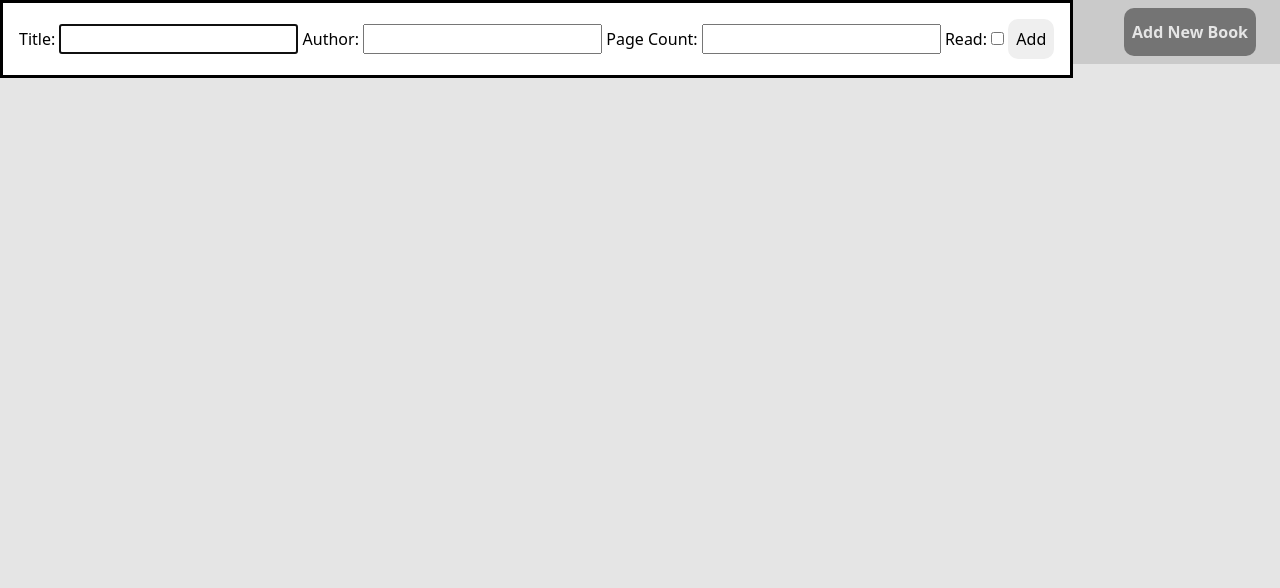
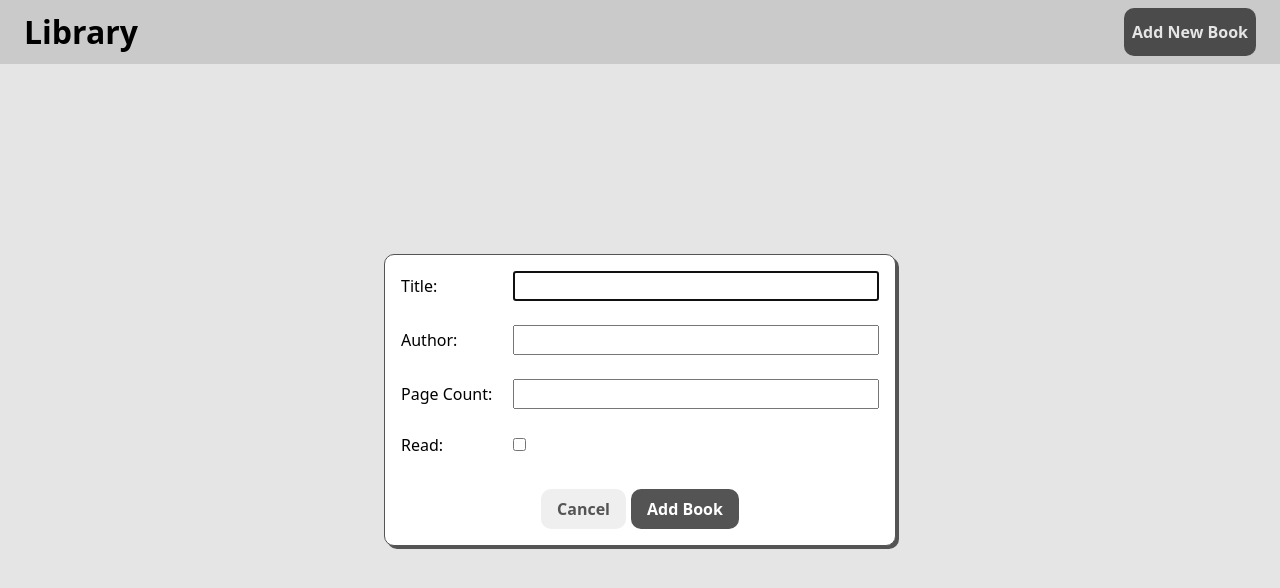
Before and after one commit to ajcur/odin-library, a plain HTML site: page index.html in a window 1280 px wide. Both pictures are taken after a click on the button "Add New Book". Drawn offline with Linux system fonts and the light colour scheme.

Commit message:
Move delete & read toggle functions to prototype, style dialog box

```diff
--- a/index.html
+++ b/index.html
@@ -14,23 +14,19 @@
     </header>
     <dialog class="new-book-window">
         <form method="dialog">
-            <label for="title">
-                Title:
+            <div class="inputs">
+                <label for="title">Title:</label>
                 <input type="text" id="title" name="title" required>
-            </label>
-            <label for="author">
-                Author:
+                <label for="author">Author:</label>
                 <input type="text" id="author" name="author" required>
-            </label>
-            <label for="pagecount">
-                Page Count:
+                <label for="pagecount">Page Count:</label>
                 <input type="number" id="pagecount" name="pagecount" required>
-            </label>
-            <label for="read">
-                Read:
+                <label for="read">Read:</label>
                 <input type="checkbox" id="read" name="read">
-            </label>
-            <button type="submit" class="add-button">Add</button>
+            </div>
+            <div class="buttons">
+                <button type="button" class="cancel-button" value="cancel">Cancel</button>
+                <button type="submit" class="add-button">Add Book</button>
         </form>
     </dialog>
     <div class="bookshelf-box"></div>
--- a/javascript.js
+++ b/javascript.js
@@ -17,29 +17,29 @@ function Book(id, title, author, pagecount, read) {
     this.read = read;
 }
 
+Book.prototype.switchReadStatus = function() {
+    if (this.read) {
+        this.read = false;
+    } else this.read = true;
+}
+
+Book.prototype.deleteBook = function() {
+    i = myLibrary.indexOf(this);
+    myLibrary = myLibrary.filter((item) => {
+        return myLibrary.indexOf(item) != i;
+    })
+    updateBookDisplays();
+}
+
 function addBookToLibrary(id, title, author, pagecount, read) {
     let newBook = new Book(id, title, author, pagecount, read);
     myLibrary.push(newBook);
     updateBookDisplays();
 }
 
-function deleteBook(book) {
-    i = myLibrary.indexOf(book);
-    myLibrary = myLibrary.filter((item) => {
-        return myLibrary.indexOf(item) != i;
-    })
-    updateBookDisplays();
-}
-
 function updateBookDisplays() {
     bookshelfBox.replaceChildren();
     myLibrary.forEach(addBookDisplay);
-}
-
-function switchReadStatus(book) {
-    if (book.read) {
-        book.read = false;
-    } else book.read = true;
 }
 
 function displayReadStatus(book, readDisplay, markReadButton) {
@@ -96,11 +96,11 @@ function addBookDisplay(book) {
     displayReadStatus(book, readDisplay, markReadButton);
 
     markReadButton.addEventListener('click', () => {
-        switchReadStatus(book);
+        book.switchReadStatus();
         displayReadStatus(book, readDisplay, markReadButton);
     })
     deleteBookButton.addEventListener('click', () => {
-        deleteBook(book);
+        book.deleteBook();
     })
 
     buttonsBox.appendChild(markReadButton);
--- a/styles.css
+++ b/styles.css
@@ -56,7 +56,7 @@ h1, h2, h3, h4, h5, h6 {
 :root {
     --accent-green: rgb(45, 117, 57);
     --accent-red: rgb(143, 45, 45);
-    --medium-grey: rgb(130, 130, 130);
+    --medium-grey: rgb(84, 84, 84);
     --pale-grey: rgb(225, 225, 225);
 }
 
@@ -75,27 +75,31 @@ button {
     border-radius: 10px;
     border: none;
     padding: 0.5rem;
+    font-weight: bold;
 }
 
 header button {
     background-color: var(--medium-grey);
     color: white;
-    font-weight: bold;
 }
 
 .bookshelf-box {
     padding: 1rem;
     display: grid;
-    grid-template-columns: repeat(auto-fit, 16rem);
+    grid-template-columns: repeat(auto-fit, 17rem);
     gap: 20px;
 }
 
+dialog,
 .book-display {
     border: 1px solid var(--medium-grey);
     border-radius: 10px;
     padding: 1rem;
+    box-shadow: 3px 3px var(--medium-grey);
+}
+
+.book-display {
     text-align: center;
-    box-shadow: 3px 3px var(--medium-grey);
 }
 
 .book-display p {
@@ -141,5 +145,44 @@ span.checkbox-crossed-out {
 
 .buttons-box button {
     background-color: var(--pale-grey);
+    color: var(--medium-grey);
     box-shadow: 2px 2px var(--medium-grey);
 }
+
+dialog {
+    align-self: center;
+    justify-self: center;
+    border-radius: 10px;
+    width: 40%;
+}
+
+.inputs {
+    display: grid;
+    grid-template-columns: 7rem 1fr;
+    row-gap: 1.5rem;
+    align-items: baseline;
+}
+
+#read {
+    justify-self: start;
+}
+
+.buttons {
+    margin-top: 2rem;
+    display: flex;
+    justify-content: center;
+    gap: 5px;
+}
+
+dialog .buttons button {
+    padding: 0.5rem 1rem;
+}
+
+.add-button {
+    background-color: var(--medium-grey);
+    color: white;
+}
+
+.cancel-button {
+    color: var(--medium-grey);
+}
```
